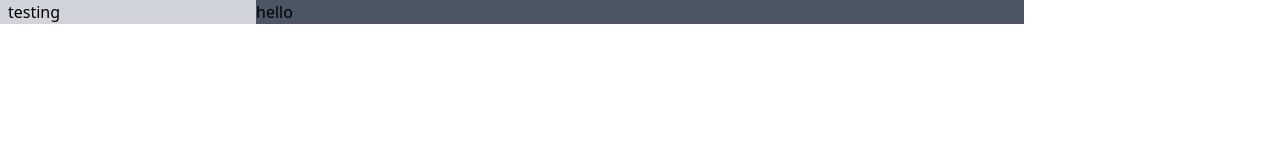
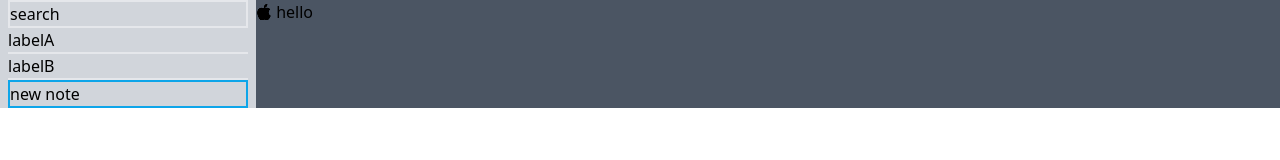
Before and after one commit to dannyho8888/dunote, a website: page src/index.html in a window 1280 px wide. Drawn offline with nearby package versions, Linux system fonts and the light colour scheme.

Commit message:
icon renew

```diff
--- a/package.json
+++ b/package.json
@@ -10,5 +10,8 @@
   "license": "ISC",
   "devDependencies": {
     "tailwindcss": "^3.0.24"
+  },
+  "dependencies": {
+    "bootstrap-icons": "^1.8.3"
   }
 }
--- a/src/index.html
+++ b/src/index.html
@@ -4,12 +4,23 @@
   <meta charset="UTF-8">
   <meta name="viewport" content="width=device-width, initial-scale=1.0">
   <link href="/dist/output.css" rel="stylesheet">
+  <link rel="stylesheet" href="https://cdn.jsdelivr.net/npm/bootstrap-icons@1.8.3/font/bootstrap-icons.css">
   <script src="/components/header.js" type="text/javascript" defer></script>
 </head>
 <body class="grid grid-cols-5">
   <div class="col-span-1 px-2 bg-gray-300">
-    testing
+    <div class="search w-full border-2">search</div>
+    <ul>
+      <li class="lable border-b-2">labelA</li>
+      <li class="label border-b-2">labelB</li>
+    </ul>
+    <div class="bottom-0 border-2 border-sky-500 place-content-center">
+      <div>new note</div>
+    </div>
   </div>
-  <div class="col-span-3 bg-gray-600">hello</div>
+
+  <div class="col-span-4 bg-gray-600">
+    <i class="bi bi-apple"></i>
+    hello</div>
 </body>
 </html>
```
Also changed, not shown: dist/output.css, 1 other file.
